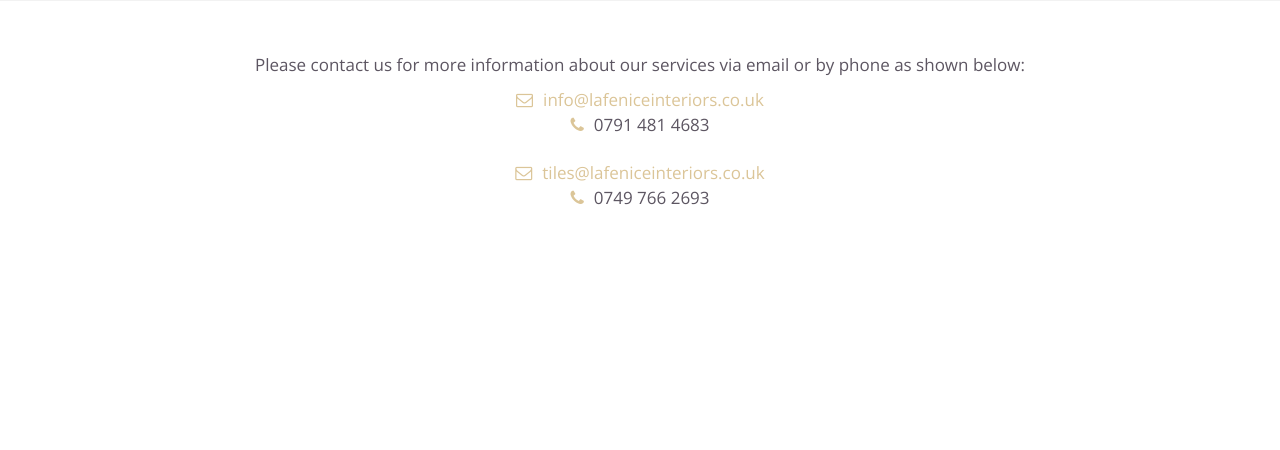
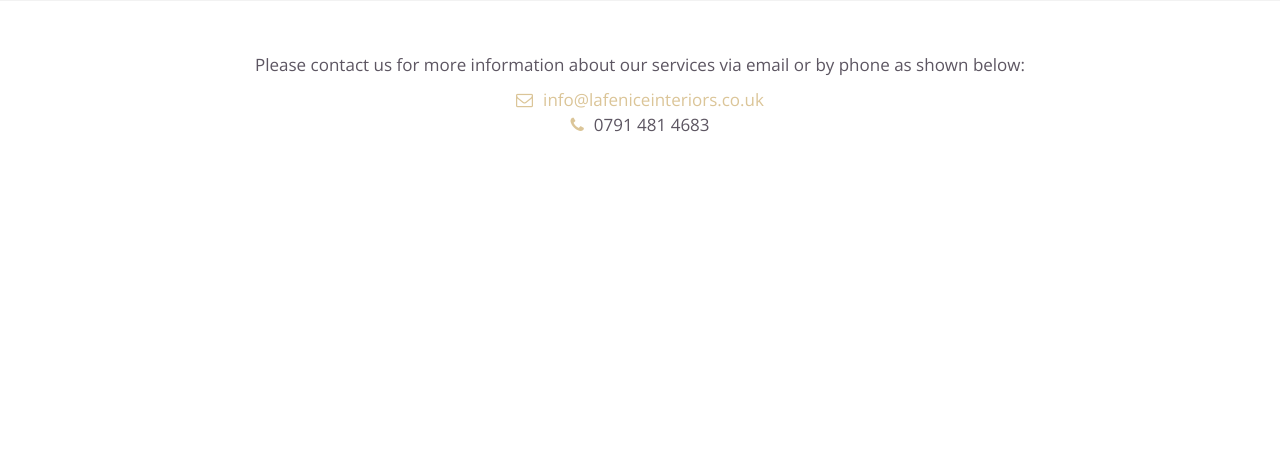
Before and after one commit to peterbrek/lafenice-uk, a PHP site: page /contact in a window 1280 px wide. Shown: the part 253-703 px from the top of the page. Run offline with PHP 8.4, Linux system fonts and the light colour scheme; some libraries are stand-ins or nearby versions.

Commit message:
Update page-contact.php

```diff
--- a/page-contact.php
+++ b/page-contact.php
@@ -41,8 +41,7 @@ include('header.php');
                             <p>
                                 <a href="mailto:info@lafeniceinteriors.co.uk"><i class="fa fa-envelope-o"></i>info@lafeniceinteriors.co.uk</a><br>
                                 <i class="fa fa-phone"></i>0791 481 4683<br><br>
-                                <a href="mailto:tiles@lafeniceinteriors.co.uk"><i class="fa fa-envelope-o"></i>tiles@lafeniceinteriors.co.uk</a><br>
-                                <i class="fa fa-phone"></i>0749 766 2693<br>
+
 
                             </p>
                         </address>
```
